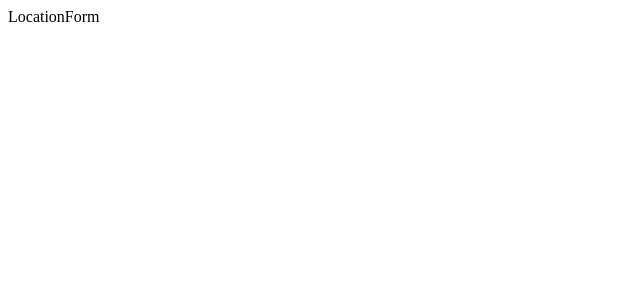
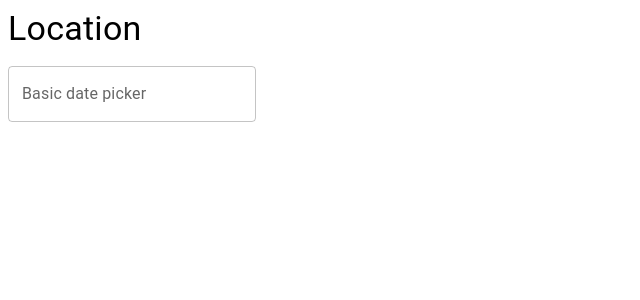
Before and after one commit to aHermitte/redevent, a React (Vite) app in the folder front/: page /location in a window 1280 px wide. Shown: the top 300 px of the page, without its empty margins (0-640 px from the left). Built offline with nearby package versions, Linux system fonts and the light colour scheme.

Commit message:
feat: begin location

```diff
--- a/front/package.json
+++ b/front/package.json
@@ -13,6 +13,8 @@
     "@emotion/react": "^11.13.3",
     "@emotion/styled": "^11.13.0",
     "@mui/material": "^6.1.4",
+    "@mui/x-date-pickers": "^7.21.0",
+    "dayjs": "^1.11.13",
     "react": "^18.3.1",
     "react-dom": "^18.3.1",
     "react-router-dom": "^6.27.0"
--- a/front/src/pages/LocationForm.tsx
+++ b/front/src/pages/LocationForm.tsx
@@ -1,8 +1,22 @@
+import { Grid2, Typography } from "@mui/material"
+import { DatePicker } from "@mui/x-date-pickers"
+import { LocalizationProvider } from '@mui/x-date-pickers';
+import { AdapterDayjs } from '@mui/x-date-pickers/AdapterDayjs'
+
 
 
 const LocationForm = () => {
   return (
-    <div>LocationForm</div>
+    <Grid2 container spacing={2} direction={"column"}>
+        <Grid2>
+      <Typography variant="h4">Location</Typography>
+      </Grid2>
+      <Grid2>
+        <LocalizationProvider dateAdapter={AdapterDayjs}>
+      <DatePicker label="Basic date picker" />
+      </LocalizationProvider>
+      </Grid2>
+    </Grid2>
   )
 }
 
```
Also changed, not shown: 1 other file (tests, documents, lock files or other folders).
